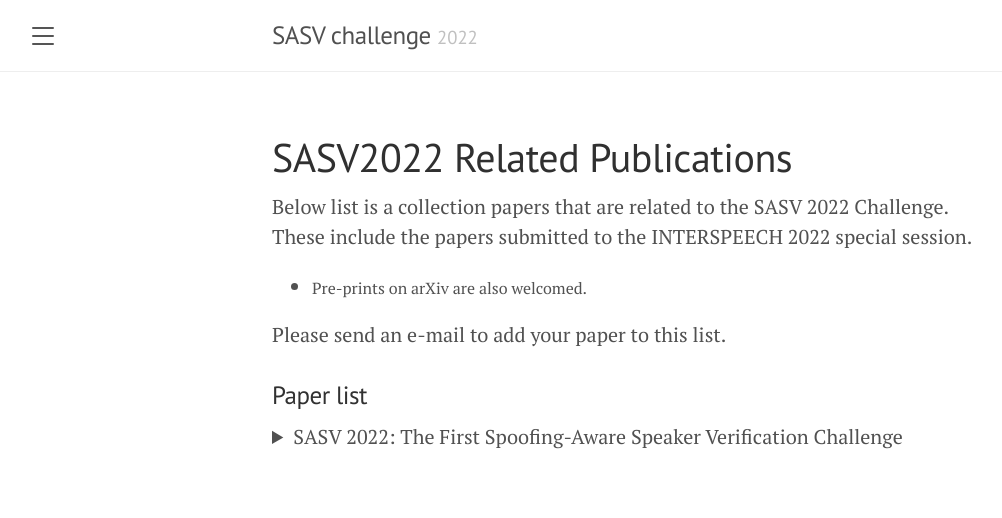
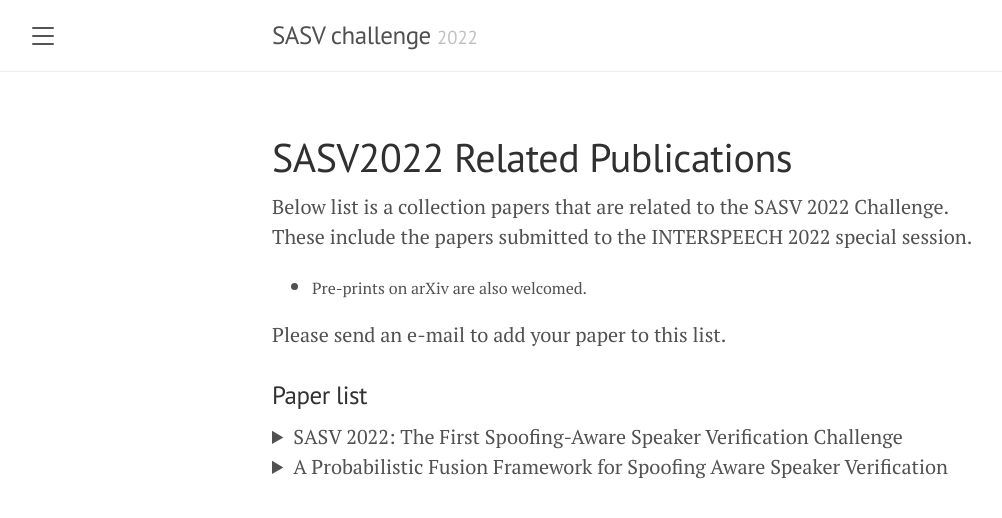
Before and after one commit to sasv-challenge/sasv-challenge.github.io, a Jekyll site: the page built from papers_SASV2022.md, in a window 1280 px wide. Shown: the top 518 px of the page, without its empty margins (8-1010 px from the left). Built offline with Jekyll 4.4.1, drawn with Linux system fonts in a browser that asks for light colours.

Commit message:
add zhang2022prob

```diff
--- a/papers_SASV2022.md
+++ b/papers_SASV2022.md
@@ -26,3 +26,19 @@ Please send an e-mail to add your paper to this list.
 </div>
 </div>
 </details>
+
+<details><summary>A Probabilistic Fusion Framework for Spoofing Aware Speaker Verification</summary>
+<div markdown="1">
+- <div style="font-size:80%">Zhang, You and Zhu, Ge and Duan, Zhiyao</div>
+- <div style="font-size:80%">University of Rochester, USA</div>
+<div aria-hidden="true" aria-labelledby="bibtex-zhang2022prob" class="modal fade" id="bibtex-zhang2022prob" role="dialog" tabindex="-1" style="font-size:70%">
+<pre>@article{zhang2022prob,
+  author={Zhang, You and Zhu, Ge and Duan, Zhiyao},
+  title={A Probabilistic Fusion Framework for Spoofing Aware Speaker Verification},
+  year={2022},
+  journal={arXiv preprint arXiv:2202.05253}
+}
+</pre>
+</div>
+</div>
+</details>
```
